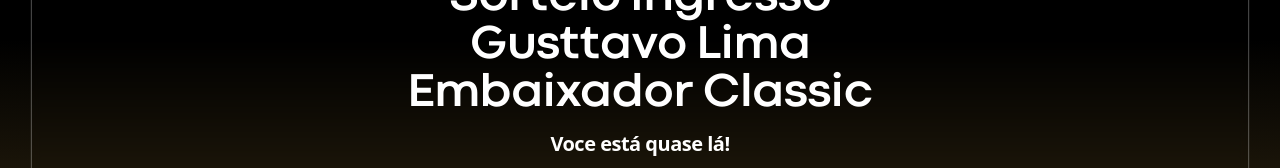
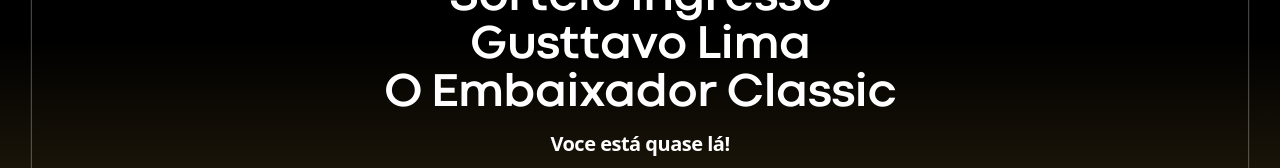
Before and after one commit to mateusramoscaetano/folia-universitaria, a Next.js app: page / in a window 1280 px wide. Shown: the part 377-545 px from the top of the page. Built offline with nearby package versions, Linux system fonts and the light colour scheme.

Commit message:
Update text in Sucesso and CardHeader components to include "O" before "Embaixador Classic" for consistency in branding.

```diff
--- a/src/app/sucesso/page.tsx
+++ b/src/app/sucesso/page.tsx
@@ -27,7 +27,7 @@
         Sua participação no sorteio foi confirmada!
       </h1>
       <h1 className="text-white text-2xl md:text-4xl  font-bold tracking-tight mb-4">
-        EMBAIXADOR CLASSIC
+        O EMBAIXADOR CLASSIC
       </h1>
       <h1 className="text-white text-2xl md:text-4xl  font-bold tracking-tight mb-4 text-center mr-4">
         📍Pedreira Paulo Leminski <br />
--- a/src/components/card.tsx
+++ b/src/components/card.tsx
@@ -18,7 +18,7 @@
       </h1>
 
       <h1 className="text-white text-2xl md:text-5xl font-codec-cold font-bold tracking-tight">
-        Embaixador Classic
+        O Embaixador Classic
       </h1>
     </>
   );
```
